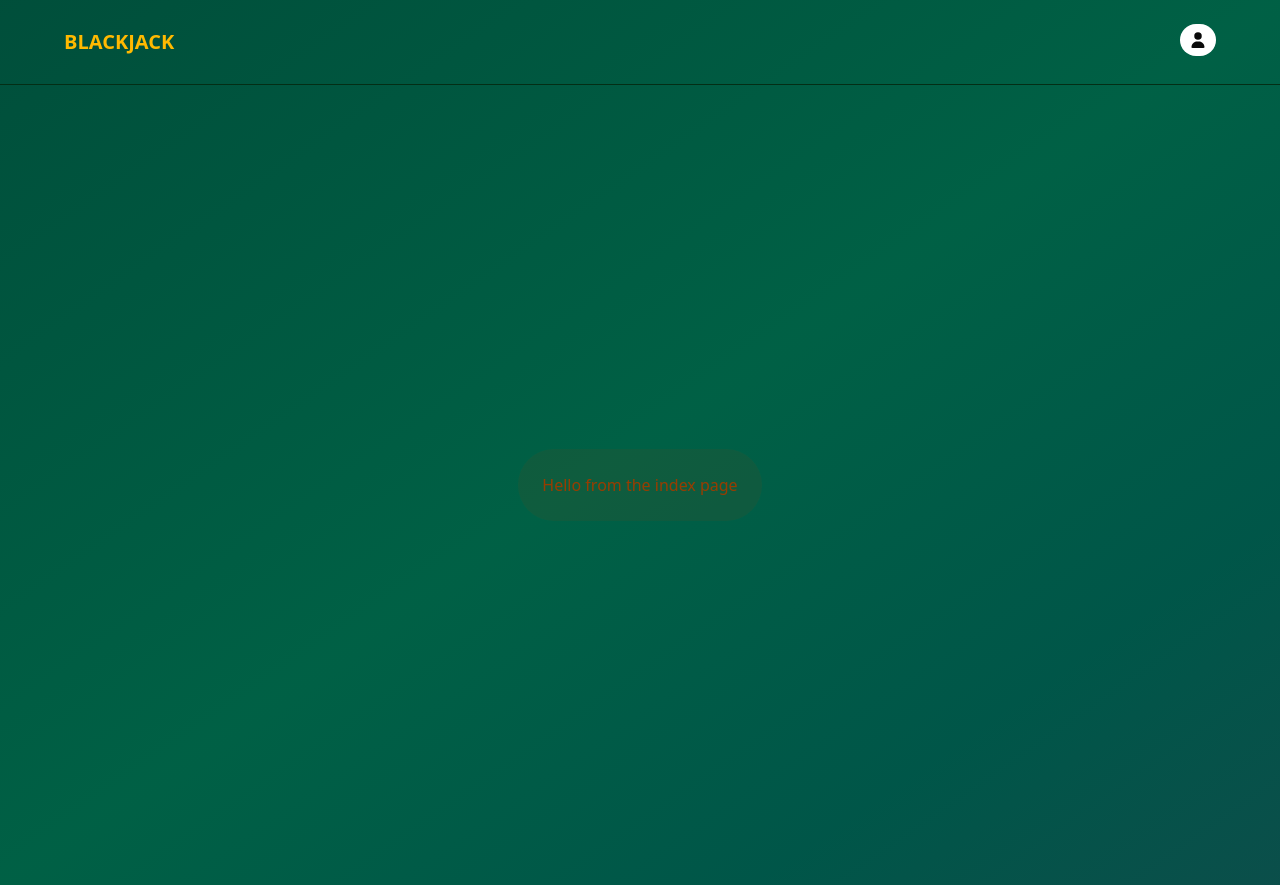
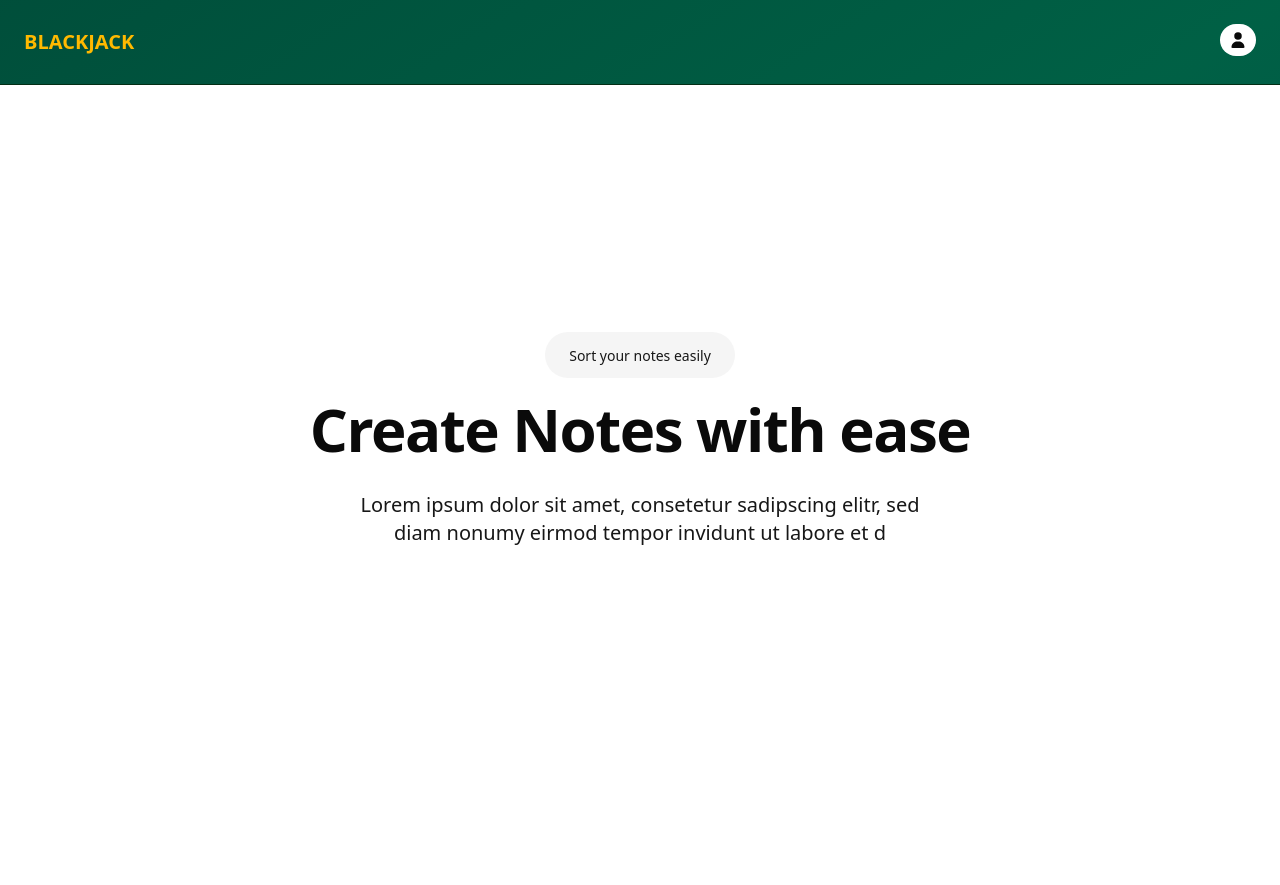
Before and after one commit to GregJolly/blackjack, a Next.js app: page / in a window 1280 px wide. After the commit the page ends 805 px from the top, so only its background shows below. Built offline with nearby package versions, Linux system fonts and the light colour scheme.

Commit message:
Added navbars

```diff
--- /dev/null
+++ b/app/components/DashboardNav.tsx
@@ -0,0 +1,33 @@
+"use client"
+import { cn } from '@/lib/utils';
+import { Gamepad2, Settings, User } from 'lucide-react';
+import Link from 'next/link';
+import { usePathname } from 'next/navigation';
+
+
+export const navItems = [
+    {name: "Games", href: "/dashboard/game", icon: Gamepad2},
+    {name: "Profile", href: "/dashboard/profile", icon: User},
+    {name: "Settings", href: "/dashboard/settings", icon: Settings},
+];
+
+export default function DashboardNav() {
+    const pathname = usePathname();
+    return (
+        <nav className="grid items-start gap-2">
+      {navItems.map((item, index) => (
+        <Link key={index} href={item.href}>
+          <span
+            className={cn(
+              "group flex items-center rounded-md px-10 py-2 text-sm font-medium hover:bg-accent hover:text-accent-foreground",
+              pathname === item.href ? "bg-accent" : "bg-transparent"
+            )}
+          >
+            <item.icon className="mr-2 h-4 w-4 text-primary" />
+            <span>{item.name}</span>
+          </span>
+        </Link>
+      ))}
+    </nav>
+    );
+}
--- a/app/components/Navbar.tsx
+++ b/app/components/Navbar.tsx
@@ -6,7 +6,7 @@ export function Navbar()
 {
     return (
         <nav className=" border-b border-green-950 p-6 flex   min-h-[5vh]">
-        <div className="container mx-auto max-w-6xl flex  justify-between items-center">
+        <div className="container mx-auto max-w-8xl flex  justify-between items-center">
             <Link href="/game" className="text-amber-400 duration-200 hover:scale-110 hover:text-amber-300 hover:text-shadow-amber-300 uppercase hover:transitiiono font-extrabold text-xl">
                BLACKJACK
             </Link>
--- a/app/dashboard/game/page.tsx
+++ b/app/dashboard/game/page.tsx
@@ -202,9 +202,9 @@
     }
 
     return (
-        <div className="max-w-4xl mx-auto flex min-h-[95vh] justify-center text-white">
+        <div className="flex min-h-[95vh]  justify-center text-white">
         {!gameStarted ? (
-            <div className="flex items-center  mt-60  flex-col text-center space-y-8">
+            <div className="flex items-center flex-col mt-60 text-center space-y-8">
                 {/* Money */}
             <div className="w-38 flex justify-between items-center bg-green-950 py-2 px-6 rounded-full text-green-400 font-bold">
                 <span className="text-amber-300">
@@ -229,7 +229,7 @@
         ) : isGameLoading ? (
             <SkeletonGame />
         ) : (
-            <div className="flex flex-col space-y-6 items-center p-6">
+            <div className="flex flex-col space-y-5 items-center ">
             {/* Money */}
             <div className="w-38 flex justify-between items-center bg-green-950 py-2 px-6 rounded-full text-green-400 font-bold">
                 <span className="text-amber-300">
@@ -240,7 +240,7 @@
 
             {/* Dealer */}
             <div className="flex flex-col items-center">
-                <div className="flex justify-center items-center p-4">
+                <div className="flex justify-center items-center ml-12 p-4">
                 {dealerHand.map((card, i) => (
                     <img
                     key={i}
@@ -256,10 +256,11 @@
                 ))}
                 </div>
                 <div
-                className={`text-sm flex justify-between item-center space-x-4 bg-green-950/40 tracking-tight font-bold px-6 py-2 w-34 rounded-full uppercase ${
+                className={`text-sm flex justify-center item-center space-x-4 bg-green-950/40 tracking-tight font-bold px-6 py-2 w-2xl rounded-full uppercase ${
                     dealersTurn ? "text-amber-300/100" : "text-green-200"
                 }`}
                 >
+                <div className="flex items-center justify-between w-30">
                 <p>DEALER</p>
                 {dealersTurn ? (
                     <div className="text-white">{ isResultloading ? (
@@ -269,11 +270,12 @@
                    <FontAwesomeIcon icon={faUser} className="text-white text-xs mt-[4px] animate-pulse" />
                 )}
                 </div>
+                </div>
             </div>
 
             {/* Pot / Result */}
 
-            <div className="flex justify-center items-center h-[8rem]">
+            <div className="flex justify-center items-center h-[7rem]">
                 {result ?
                 isResultloading ? (  <div className="p-10 h-5 w-5 border-8 border-t-transparent  border-white rounded-full animate-spin" />) :(<div className="flex flex-col justify-center items-center gap-2">
                     <div className="text-white font-extrabold text-3xl">{message}</div>
@@ -291,15 +293,18 @@
             {/* Player */}
             <div className="flex flex-col justify-center items-center">
                 <h1
-                className={`text-sm flex justify-between space-x-4 bg-green-950/40 tracking-tight font-bold px-6 py-2 w-34 rounded-full uppercase ${
+                className={`text-sm flex justify-center space-x-4 bg-green-950/40 tracking-tight w-2xl font-bold px-6 py-2 rounded-full uppercase ${
                     dealersTurn ? "text-green-200" : "text-amber-300/100"
                 }`}
                 >
+                <div className="flex items-center justify-between w-30">
                 <p>YOU</p> <div className="text-white">{isResultloading ? (
                     <div className="h-3 w-3 border-2 border-t-transparent border-white rounded-full animate-spin" />
-                ) : playerScore}</div>
+                ) : playerScore}
+                </div>
+                </div>
                 </h1>
-                <div className="flex justify-center items-center p-4">
+                <div className="flex justify-center items-center ml-12 p-4">
                 {playerHand.map((card, i) => (
                     <img
                     key={i}
@@ -360,8 +365,8 @@
 
 export function SkeletonGame() {
     return (
-        <div className="min-h-screen max-w-4xl mx-auto flex items-center justify-center text-white">
-            <div className="flex flex-col justify-center space-y-6 items-center p-6 w-full">
+        <div className="min-h-[95vh] max-w-4xl mx-auto flex items-center justify-center text-white">
+            <div className="flex flex-col justify-center space-y-6 items-center w-full">
                 <Skeleton className="w-38 h-10 bg-green-950/50 rounded-full" />
 
                 <div className="flex flex-col items-center w-full">
--- a/app/dashboard/layout.tsx
+++ b/app/dashboard/layout.tsx
@@ -1,11 +1,18 @@
+import DashboardNav from "../components/DashboardNav";
+
 export default function DashboardLayout({
   children,
 }: Readonly<{
   children: React.ReactNode;
 }>) {
   return(
-    <div className="flex flex-col space-y-6 mt-10">
-        <div className="container grid flex-1"
+    <div className="flex flex-col space-y-6 max-w-7xl mx-auto mt-10">
+    <div className="container grid flex-1 gap-12 md:grid-cols-[200px_1fr]">
+      <aside className="hidden  w-[200px] flex-col md:flex">
+        <DashboardNav />
+      </aside>
+      <main>{children}</main>
     </div>
+  </div>
   )
 }
--- a/app/page.tsx
+++ b/app/page.tsx
@@ -1,12 +1,31 @@
-import Image from "next/image";
+import { Button } from "@/components/ui/button";
 
-export default function Home() {
+import { redirect } from "next/navigation";
+
+export default async function Home() {
+
   return (
-    <div className="flex justify-center items-center min-h-screen">
-      <div className="flex items-center justify-center bg-amber-800/10 p-6 rounded-full text-amber-800">
-      Hello from the index page
+    <section className="flex items-center justify-center bg-background h-[90vh]">
+      <div className="relative items-center w-full px-5 py-12 mx-auto lg:px-16 max-w-7xl md:px-12">
+        <div className="max-w-3xl mx-auto text-center">
+          <div>
+            <span className="w-auto px-6 py-3 rounded-full bg-secondary">
+              <span className="text-sm font-medium text-primary">
+                Sort your notes easily
+              </span>
+            </span>
+
+            <h1 className="mt-8 text-3xl font-extrabold tracking-tight lg:text-6xl">
+              Create Notes with ease
+            </h1>
+            <p className="max-w-xl mx-auto mt-8 text-base lg:text-xl text-secondary-foreground">
+              Lorem ipsum dolor sit amet, consetetur sadipscing elitr, sed diam
+              nonumy eirmod tempor invidunt ut labore et d
+            </p>
+          </div>
+
+        </div>
       </div>
-
-    </div>
+    </section>
   );
 }
```
